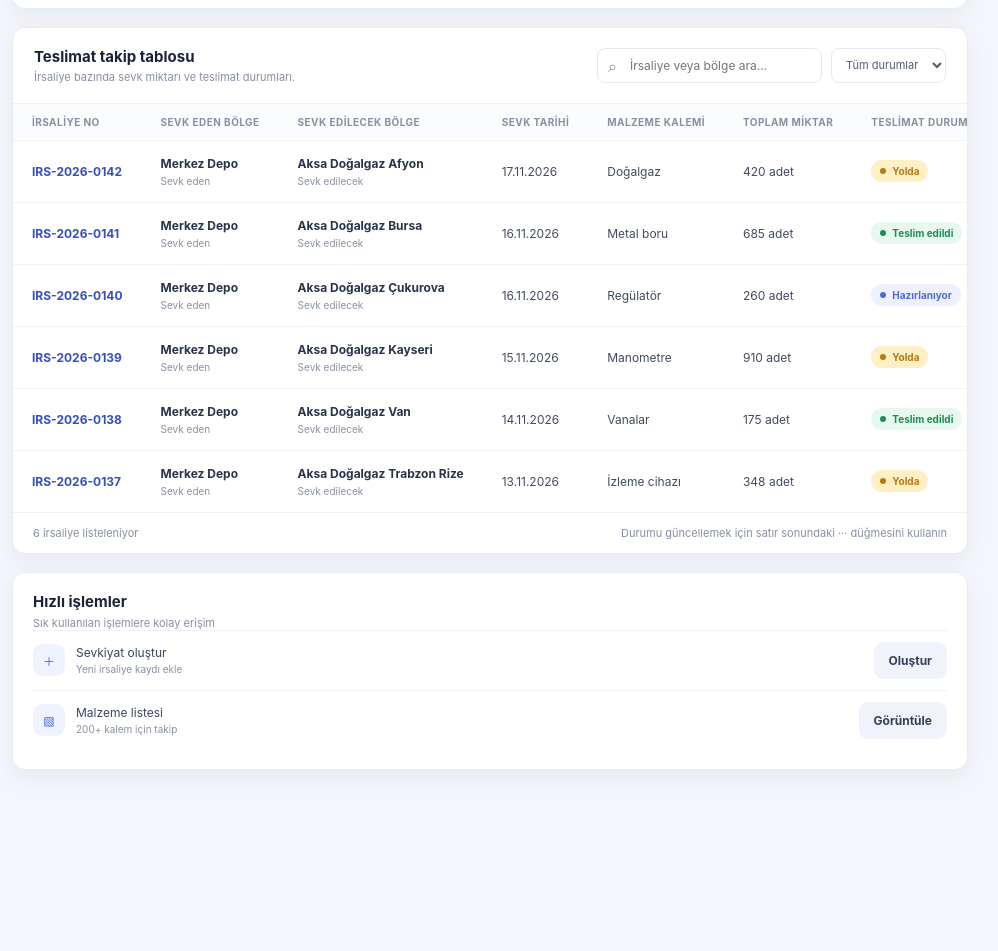
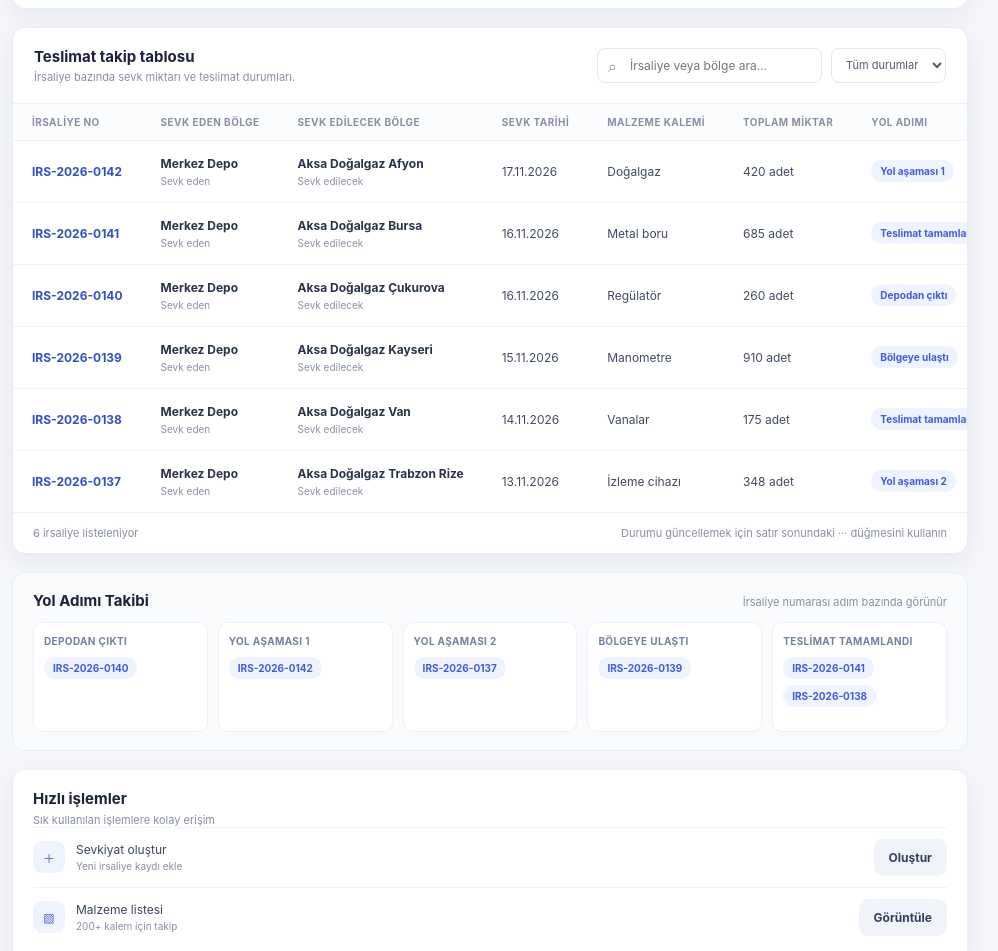
Before and after one commit to nisatatii02-art/deneme, a plain HTML site: page index.html in a window 1280 px wide. Shown: the part 1269-2220 px from the top of the page, without its empty margins (274-1272 px from the left). Before the commit the page ends 2087 px from the top, so only its background shows below. Drawn offline with Linux system fonts and the light colour scheme.

Commit message:
Add route/step tracking so every shipment includes a selected path step and the irsaliye number is listed for that step

```diff
--- a/index.html
+++ b/index.html
@@ -501,6 +501,67 @@
       font-size: 13px;
     }
 
+    .route-panel {
+      margin-top: 18px;
+      background: var(--panel-soft);
+      border: 1px solid var(--line);
+      border-radius: 13px;
+      padding: 18px 20px;
+    }
+
+    .route-panel-header {
+      display: flex;
+      align-items: center;
+      justify-content: space-between;
+      gap: 12px;
+      margin-bottom: 12px;
+    }
+
+    .route-grid {
+      display: grid;
+      grid-template-columns: repeat(5, minmax(0, 1fr));
+      gap: 10px;
+    }
+
+    .route-box {
+      background: white;
+      border: 1px solid #ebeff6;
+      border-radius: 10px;
+      padding: 12px 10px;
+      min-height: 110px;
+    }
+
+    .route-step {
+      font-size: 10px;
+      color: #71809d;
+      font-weight: 700;
+      letter-spacing: 0.35px;
+      margin-bottom: 10px;
+      text-transform: uppercase;
+    }
+
+    .route-ids {
+      display: flex;
+      flex-wrap: wrap;
+      gap: 6px;
+    }
+
+    .route-id {
+      display: inline-block;
+      background: #eef3ff;
+      color: #425bd7;
+      border-radius: 999px;
+      font-size: 10px;
+      font-weight: 700;
+      padding: 5px 9px;
+    }
+
+    .route-empty {
+      color: #a0a9ba;
+      font-size: 11px;
+      font-style: italic;
+    }
+
     .lower-grid {
       display: grid;
       grid-template-columns: 1fr;
@@ -650,6 +711,7 @@
       .sidebar { width: 215px; }
       .stats { grid-template-columns: repeat(2, minmax(0, 1fr)); }
       .region-grid { grid-template-columns: repeat(2, minmax(0, 1fr)); }
+      .route-grid { grid-template-columns: repeat(2, minmax(0, 1fr)); }
     }
 
     @media (max-width: 700px) {
@@ -679,6 +741,7 @@
       .search-wrap { flex: 1; }
       .search { width: 100%; }
       .select { max-width: 120px; }
+      .route-grid { grid-template-columns: 1fr; }
       .modal-body { grid-template-columns: 1fr; }
       .table-footer { gap: 10px; flex-wrap: wrap; }
     }
@@ -755,6 +818,7 @@
                 <th>SEVK TARİHİ</th>
                 <th>MALZEME KALEMİ</th>
                 <th>TOPLAM MİKTAR</th>
+                <th>YOL ADIMI</th>
                 <th>TESLİMAT DURUMU</th>
                 <th></th>
               </tr>
@@ -768,6 +832,14 @@
           <span id="rowCount"></span>
           <span>Durumu güncellemek için satır sonundaki ··· düğmesini kullanın</span>
         </div>
+      </section>
+
+      <section class="route-panel">
+        <div class="route-panel-header">
+          <h2 class="section-title">Yol Adımı Takibi</h2>
+          <span class="card-subtitle">İrsaliye numarası adım bazında görünür</span>
+        </div>
+        <div class="route-grid" id="routeSummary"></div>
       </section>
 
       <div class="lower-grid">
@@ -845,6 +917,17 @@
         </div>
 
         <div class="field full">
+          <label for="routeStep">Yol adımı</label>
+          <select id="routeStep">
+            <option>Depodan çıktı</option>
+            <option>Yol aşaması 1</option>
+            <option>Yol aşaması 2</option>
+            <option>Bölgeye ulaştı</option>
+            <option>Teslimat tamamlandı</option>
+          </select>
+        </div>
+
+        <div class="field full">
           <label for="dispatchStatus">Durum</label>
           <select id="dispatchStatus">
             <option>Hazırlanıyor</option>
@@ -891,6 +974,14 @@
       'Aksa Doğalgaz Van'
     ];
 
+    const routeSteps = [
+      'Depodan çıktı',
+      'Yol aşaması 1',
+      'Yol aşaması 2',
+      'Bölgeye ulaştı',
+      'Teslimat tamamlandı'
+    ];
+
     const starter = [
       {
         id: 'IRS-2026-0142',
@@ -900,7 +991,8 @@
         material: 'Doğalgaz',
         items: 18,
         quantity: 420,
-        status: 'Yolda'
+        status: 'Yolda',
+        routeStep: 'Yol aşaması 1'
       },
       {
         id: 'IRS-2026-0141',
@@ -910,7 +1002,8 @@
         material: 'Metal boru',
         items: 24,
         quantity: 685,
-        status: 'Teslim edildi'
+        status: 'Teslim edildi',
+        routeStep: 'Teslimat tamamlandı'
       },
       {
         id: 'IRS-2026-0140',
@@ -920,7 +1013,8 @@
         material: 'Regülatör',
         items: 12,
         quantity: 260,
-        status: 'Hazırlanıyor'
+        status: 'Hazırlanıyor',
+        routeStep: 'Depodan çıktı'
       },
       {
         id: 'IRS-2026-0139',
@@ -930,7 +1024,8 @@
         material: 'Manometre',
         items: 31,
         quantity: 910,
-        status: 'Yolda'
+        status: 'Yolda',
+        routeStep: 'Bölgeye ulaştı'
       },
       {
         id: 'IRS-2026-0138',
@@ -940,7 +1035,8 @@
         material: 'Vanalar',
         items: 9,
         quantity: 175,
-        status: 'Teslim edildi'
+        status: 'Teslim edildi',
+        routeStep: 'Teslimat tamamlandı'
       },
       {
         id: 'IRS-2026-0137',
@@ -950,7 +1046,8 @@
         material: 'İzleme cihazı',
         items: 16,
         quantity: 348,
-        status: 'Yolda'
+        status: 'Yolda',
+        routeStep: 'Yol aşaması 2'
       }
     ];
 
@@ -991,6 +1088,20 @@
       return 'status-preparing';
     }
 
+    function routeSummaryHTML() {
+      return routeSteps.map(step => {
+        const ids = dispatches.filter(d => d.routeStep === step).map(d => d.id);
+        return `
+          <div class="route-box">
+            <div class="route-step">${escapeHtml(step)}</div>
+            <div class="route-ids">
+              ${ids.length ? ids.map(id => `<span class="route-id">${escapeHtml(id)}</span>`).join('') : '<span class="route-empty">-</span>'}
+            </div>
+          </div>
+        `;
+      }).join('');
+    }
+
     function fillSelects() {
       const sourceSelect = document.getElementById('sourceRegion');
       const targetSelect = document.getElementById('targetRegion');
@@ -1014,7 +1125,7 @@
       const filtered = dispatches.filter(d => {
         const matchesRegion = !selectedRegion || d.targetRegion === selectedRegion || d.sourceRegion === selectedRegion;
         const matchesStatus = filter === 'all' || d.status === filter;
-        const searchText = `${d.id} ${d.sourceRegion} ${d.targetRegion} ${d.status} ${d.material}`.toLocaleLowerCase('tr');
+        const searchText = `${d.id} ${d.sourceRegion} ${d.targetRegion} ${d.status} ${d.material} ${d.routeStep}`.toLocaleLowerCase('tr');
         const matchesQuery = !q || searchText.includes(q);
         return matchesRegion && matchesStatus && matchesQuery;
       });
@@ -1027,6 +1138,7 @@
           <td>${formatDate(d.date)}</td>
           <td>${escapeHtml(d.material)}</td>
           <td>${Number(d.quantity).toLocaleString('tr-TR')} adet</td>
+          <td><span class="route-id">${escapeHtml(d.routeStep || 'Depodan çıktı')}</span></td>
           <td><span class="pill ${statusClass(d.status)}">${escapeHtml(d.status)}</span></td>
           <td><button class="actions" data-id="${escapeHtml(d.id)}" title="Durumu güncelle" aria-label="Durumu güncelle">···</button></td>
         </tr>
@@ -1038,6 +1150,8 @@
       document.getElementById('transitStat').textContent = dispatches.filter(d => d.status === 'Yolda').length;
       document.getElementById('deliveredStat').textContent = dispatches.filter(d => d.status === 'Teslim edildi').length;
       document.getElementById('regionTotal').textContent = regions.length;
+
+      document.getElementById('routeSummary').innerHTML = routeSummaryHTML();
 
       document.getElementById('regionList').innerHTML = regions.map(region => {
         const shipments = dispatches.filter(d => d.targetRegion === region || d.sourceRegion === region);
@@ -1128,6 +1242,7 @@
       const items = Number(document.getElementById('itemCount').value);
       const quantity = Number(document.getElementById('quantity').value);
       const status = document.getElementById('dispatchStatus').value;
+      const routeStep = document.getElementById('routeStep').value || 'Depodan çıktı';
 
       if (!id || !sourceRegion || !targetRegion || !material || !date || !items || !quantity) {
         toast('Lütfen tüm alanları doldurun.');
@@ -1147,7 +1262,8 @@
         material,
         items,
         quantity,
-        status
+        status,
+        routeStep
       };
 
       dispatches.unshift(row);
@@ -1155,7 +1271,7 @@
       selectedRegion = targetRegion;
       render();
       closeModal();
-      toast('İrsaliye başarıyla kaydedildi.');
+      toast(`İrsaliye ${id} adımına eklendi: ${routeStep}`);
     });
 
     document.getElementById('dispatchRows').addEventListener('click', e => {
@@ -1168,9 +1284,18 @@
       const statuses = ['Hazırlanıyor', 'Yolda', 'Teslim edildi', 'İptal edildi'];
       const currentIndex = statuses.indexOf(d.status);
       d.status = statuses[(currentIndex + 1) % statuses.length];
+
+      const routeMap = {
+        'Hazırlanıyor': 'Depodan çıktı',
+        'Yolda': 'Yol aşaması 1',
+        'Teslim edildi': 'Teslimat tamamlandı',
+        'İptal edildi': 'Depodan çıktı'
+      };
+
+      d.routeStep = routeMap[d.status] || d.routeStep;
       save();
       render();
-      toast(`${d.id}: ${d.status}`);
+      toast(`${d.id}: ${d.status} / ${d.routeStep}`);
     });
 
     document.querySelectorAll('.nav-link').forEach(button => {
```
